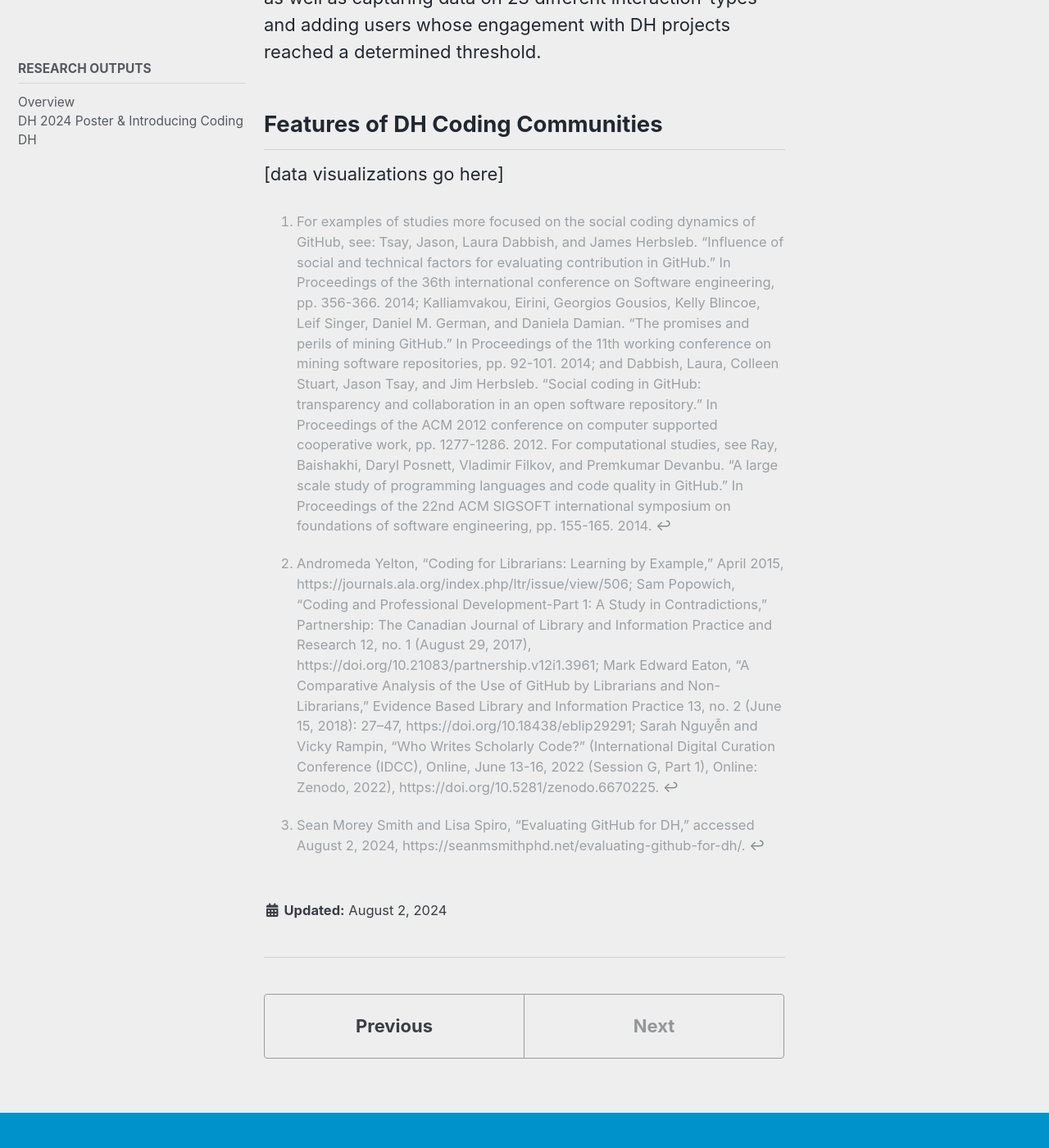
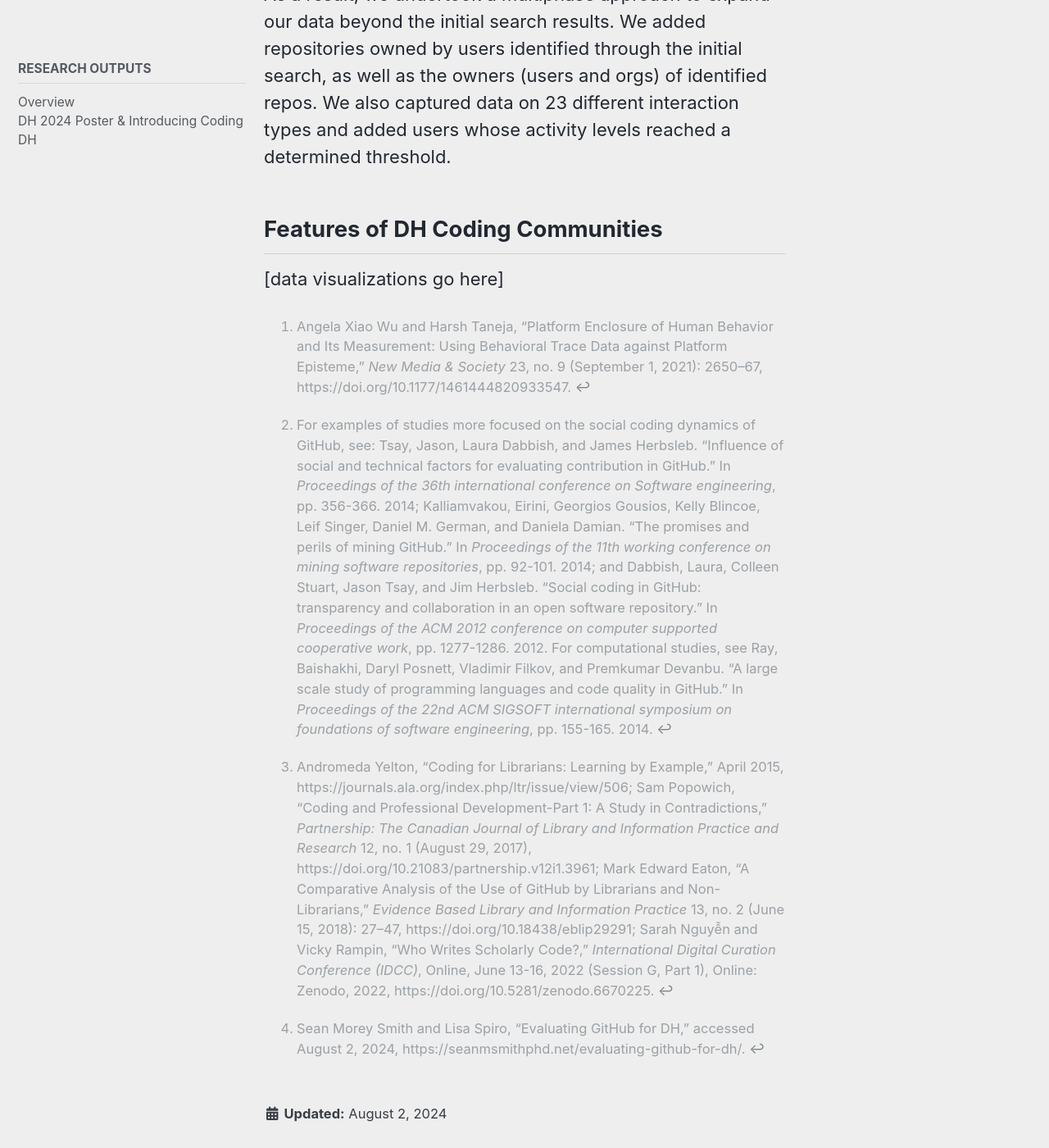
Before and after one commit to CodingDH/codingdh.github.io, a Jekyll site: the page built from _research_outputs/02-DH2024-poster-introducing-coding-dh.md, in a window 1280 px wide and 1400 px high, scrolled down 4370 px. Shown: the whole window at 82% size. Built offline with Jekyll 4.4.1, drawn with Linux system fonts in a browser that asks for light colours; cached includes are drawn as plain includes; nearby versions of some CDN libraries; some of the changed text lies outside the part shown.

Commit message:
edit text and attempt to add image

```diff
--- a/_research_outputs/02-DH2024-poster-introducing-coding-dh.md
+++ b/_research_outputs/02-DH2024-poster-introducing-coding-dh.md
@@ -14,7 +14,7 @@
 
 [ Start with png of the final poster]
 
-Since its release in 2008, GitHub has become crucial infrastructure for both software companies and scholars. Despite scholars being a smaller portion of its user base, GitHub’s role in academic research has grown significantly from large research software projects to syllabi and datasets, all of which is hosted and shared on the platform. In Digital Humanities (DH), there has been a strong emphasis on teaching best practices for using GitHub, especially its remote version control and collaborative coding features. However, how scholars utilize GitHub and its impact on DH research and teaching remain under explored. The Coding DH project uses GitHub data to examine how the platform has become a space for knowledge production and community formation in DH, focused on the following research areas:
+Since its release in 2008, GitHub has become crucial infrastructure for both software companies and scholars. Although scholars comprise a small portion of the user base, GitHub’s role in academic research has grown significantly, as the platform hosts work ranging from large research software projects to syllabi and datasets. In Digital Humanities (DH), there has been a strong emphasis on teaching best practices for using GitHub, especially its remote version control and collaborative coding features. However, how scholars utilize GitHub and its impact on DH research and teaching remain under explored. The *Coding DH* project uses GitHub data to examine how the platform has become a space for knowledge production and community formation in DH, focused on the following research areas:
 
 - Identifying DH on GitHub
 - Studying Global DH Coding Communities
@@ -22,24 +22,24 @@
 
 ## GitHub as Digital Trace Data
 
-Digital trace data refers to the digital footprints left by users as they interact with online platforms. On GitHub, this includes user profiles, repositories, commits, issues, and interactions, providing valuable insights into community dynamics and coding practices.
+Digital trace data refers to the digital footprints left by users as they interact with online platforms.[^4] On GitHub, this includes user profiles, repositories, commits, issues, and interactions. This trace data provides valuable insights into community dynamics and coding practices.
 
 ### Previous Scholarship
 
-Studying platforms like GitHub is a well established part of Mining Software Repositories (MSR), a subfield of Computer Science, but this work primarily focuses on enhancing software engineering practices rather than community formation.[^2] Beyond Computer Science, there are two previous studies of Library Science and Journalism’s use of GitHub, but these studies had a far smaller sample size than Coding DH.[^3] The only study of DH and GitHub was in 2015, when Lisa Spiro and Sean Morey Smith released a survey of practices.[^1] Our work builds on this existing work, as well as DH scholarship on Twitter and citation communities.
+Studying platforms like GitHub is a well established part of Mining Software Repositories (MSR), a subfield of Computer Science, but the work primarily focuses on enhancing software engineering practices rather than community formation.[^2] Beyond Computer Science, there are two previous studies of uses of GitHub in Library Science and Journalism, but these studies rely on a far smaller sample size than *Coding DH*.[^3] The only study of DH and GitHub was in 2016, when Lisa Spiro and Sean Morey Smith released a survey of practices.[^1] Our project builds on this existing work, as well as DH scholarship on Twitter and citation communities.
 
 ### Challenges and Limitations of the Data
 
 - **API Rate Limits**: GitHub imposes rate limits on API usage, making data collection a slow process. Compiling this dataset has taken over two years using the GitHub Search API and General APIs.
-- **Metadata Version History**: Version history does not apply to metadata; data such as bios, descriptions, or topics are not archived via the GitHub API, meaning only the most current version is available.
-- **Data Access**: GitHub prevents API access to certain activities, such as Projects or Teams, as well as private repositories, so our data analysis will always represent a lower bound of activity.
-- **Interpreting Code Work**: Not all interactions represent the same level of engagement or labor, so it’s essential to consider both what data is missing and what the existing data represents. We also do not argue that coding is required to be a DH scholar, but instead want to explore those that are engaging with DH on GitHub.
+- **Metadata Version History**: Version history does not apply to metadata—data such as bios, descriptions, or topics are not archived via the GitHub API, meaning only the most current version is available.
+- **Data Access**: GitHub prevents REST API access to certain activities, such as Projects or Teams, as well as private repositories, so our data analysis will always represent a lower bound of activity.
+- **Interpreting Code Work**: Not all interactions represent the same level of engagement or labor, so it is essential to consider both what data is missing and what the existing data represents. We also do not argue that coding is required to be a DH scholar, but instead want to explore those that are engaging with DH on GitHub.
 
 ## Coding DH’s Data Privacy & User Protection
 
-GitHub is designed for sharing code, and users don’t usually expect their personal information—their interactions, bios, affiliations—to be objects of study. The data for this study comes from user-supplied profiles and engagement data on the platform, enabling us to study community dynamics alongside the code released.
+GitHub is designed for sharing code, and users do not expect their personal information—their interactions, bios, affiliations—to be objects of study. The data for this study comes from user-supplied profiles and data from user engagement with the platform, enabling us to study community dynamics alongside the released code.
 
-While GitHub authorizes researchers to “use public, non-personal information from the Service for research purposes, only if any publications resulting from that research are open access,” the personal nature of user profiles means that although all data can be gathered through public APIs, it falls into a liminal space of personal information. Our approach has been to prioritize user privacy. Therefore, we are not releasing aggregated data and are anonymizing users connected to the data, except where we have explicit user consent.
+GitHub authorizes researchers to “use public, non-personal information from the Service for research purposes, only if any publications resulting from that research are open access.” The personal nature of user profiles means that although the data can be gathered through public APIs, it falls into a liminal space of personal information. Our approach has been to prioritize user privacy. Therefore, we are not releasing aggregated data and are anonymizing users connected to the data, except where we have explicit user consent.
 
 ## Capturing DH Activity on GitHub
 
@@ -47,19 +47,22 @@
 
 To find people, organizations, and projects that are connected to “Digital Humanities,” we started with a series of queries to the GitHub API, searching against user bios, repo and org descriptions, and topics.
 
-We also wanted to examine DH practices beyond the anglophone DH world. Using Google Translate and manual verification, we found 107 unique terms of DH that correlate to 123 languages, and queried the GitHub API for each.
+We also wanted to examine practices beyond the anglophone DH world. Using Google Translate and manual verification, we found 107 unique terms of DH that correlate to 123 languages, and queried the GitHub API for each.
 
 ### Expanding Circles of GitHub Engagement
 
-Our initial search of the GitHub API uncovered both a large swath of DH-related activity on GitHub, but also revealed some weaknesses of the search approach. Topics were introduced to the platform in 2019, and so are less consistently used on older repositories. Many users and repos of minimal descriptive text, or do not use “digital humanities” despite known members of the DH community or known projects within the scholarly discourse.
+Our initial search of the GitHub API uncovered a wide spread of DH-related activity on GitHub, but also revealed some weaknesses of the search approach. Topics were introduced to the platform in 2019, and are less consistently used on older repos. Many users and repos have minimal descriptive text, or don’t explicitly use “digital humanities,” despite being well-known within the DH community.
 
-As a result, we undertook a multiphase effort to expand the identified users beyond the initial search results, adding repositories of known users, users and orgs of known repos, as well as capturing data on 23 different interaction-types and adding users whose engagement with DH projects reached a determined threshold.
+![Expanding circles of GitHub data][/assets/images/DH2024-CodingDH-Poster-Circles.png]
+
+As a result, we undertook a multiphase approach to expand our data beyond the initial search results. We added repositories owned by users identified through the initial search, as well as the owners (users and orgs) of identified repos. We also captured data on 23 different interaction types and added users whose activity levels reached a determined threshold.
 
 ## Features of DH Coding Communities
 
 [data visualizations go here]
 
 
-[^2]: For examples of studies more focused on the social coding dynamics of GitHub, see: Tsay, Jason, Laura Dabbish, and James Herbsleb. "Influence of social and technical factors for evaluating contribution in GitHub." In Proceedings of the 36th international conference on Software engineering, pp. 356-366. 2014; Kalliamvakou, Eirini, Georgios Gousios, Kelly Blincoe, Leif Singer, Daniel M. German, and Daniela Damian. "The promises and perils of mining GitHub." In Proceedings of the 11th working conference on mining software repositories, pp. 92-101. 2014; and Dabbish, Laura, Colleen Stuart, Jason Tsay, and Jim Herbsleb. "Social coding in GitHub: transparency and collaboration in an open software repository." In Proceedings of the ACM 2012 conference on computer supported cooperative work, pp. 1277-1286. 2012. For computational studies, see Ray, Baishakhi, Daryl Posnett, Vladimir Filkov, and Premkumar Devanbu. "A large scale study of programming languages and code quality in GitHub." In Proceedings of the 22nd ACM SIGSOFT international symposium on foundations of software engineering, pp. 155-165. 2014.
-[^3]: Andromeda Yelton, “Coding for Librarians: Learning by Example,” April 2015, https://journals.ala.org/index.php/ltr/issue/view/506; Sam Popowich, “Coding and Professional Development-Part 1: A Study in Contradictions,” Partnership: The Canadian Journal of Library and Information Practice and Research 12, no. 1 (August 29, 2017), https://doi.org/10.21083/partnership.v12i1.3961; Mark Edward Eaton, “A Comparative Analysis of the Use of GitHub by Librarians and Non-Librarians,” Evidence Based Library and Information Practice 13, no. 2 (June 15, 2018): 27–47, https://doi.org/10.18438/eblip29291; Sarah Nguyễn and Vicky Rampin, “Who Writes Scholarly Code?” (International Digital Curation Conference (IDCC), Online, June 13-16, 2022 (Session G, Part 1), Online: Zenodo, 2022), https://doi.org/10.5281/zenodo.6670225.
+[^2]: For examples of studies more focused on the social coding dynamics of GitHub, see: Tsay, Jason, Laura Dabbish, and James Herbsleb. "Influence of social and technical factors for evaluating contribution in GitHub." In *Proceedings of the 36th international conference on Software engineering*, pp. 356-366. 2014; Kalliamvakou, Eirini, Georgios Gousios, Kelly Blincoe, Leif Singer, Daniel M. German, and Daniela Damian. "The promises and perils of mining GitHub." In *Proceedings of the 11th working conference on mining software repositories*, pp. 92-101. 2014; and Dabbish, Laura, Colleen Stuart, Jason Tsay, and Jim Herbsleb. "Social coding in GitHub: transparency and collaboration in an open software repository." In *Proceedings of the ACM 2012 conference on computer supported cooperative work*, pp. 1277-1286. 2012. For computational studies, see Ray, Baishakhi, Daryl Posnett, Vladimir Filkov, and Premkumar Devanbu. "A large scale study of programming languages and code quality in GitHub." In *Proceedings of the 22nd ACM SIGSOFT international symposium on foundations of software engineering*, pp. 155-165. 2014.
+[^3]: Andromeda Yelton, “Coding for Librarians: Learning by Example,” April 2015, https://journals.ala.org/index.php/ltr/issue/view/506; Sam Popowich, “Coding and Professional Development-Part 1: A Study in Contradictions,” *Partnership: The Canadian Journal of Library and Information Practice and Research* 12, no. 1 (August 29, 2017), https://doi.org/10.21083/partnership.v12i1.3961; Mark Edward Eaton, “A Comparative Analysis of the Use of GitHub by Librarians and Non-Librarians,” *Evidence Based Library and Information Practice* 13, no. 2 (June 15, 2018): 27–47, https://doi.org/10.18438/eblip29291; Sarah Nguyễn and Vicky Rampin, “Who Writes Scholarly Code?,” *International Digital Curation Conference (IDCC)*, Online, June 13-16, 2022 (Session G, Part 1), Online: Zenodo, 2022, https://doi.org/10.5281/zenodo.6670225.
 [^1]: Sean Morey Smith and Lisa Spiro, “Evaluating GitHub for DH,” accessed August 2, 2024, https://seanmsmithphd.net/evaluating-github-for-dh/.
+[^4]: Angela Xiao Wu and Harsh Taneja, “Platform Enclosure of Human Behavior and Its Measurement: Using Behavioral Trace Data against Platform Episteme,” *New Media & Society* 23, no. 9 (September 1, 2021): 2650–67, https://doi.org/10.1177/1461444820933547.
```
Also changed, not shown: assets/images/DH2024-CodingDH-Poster-Circles.png (added).
